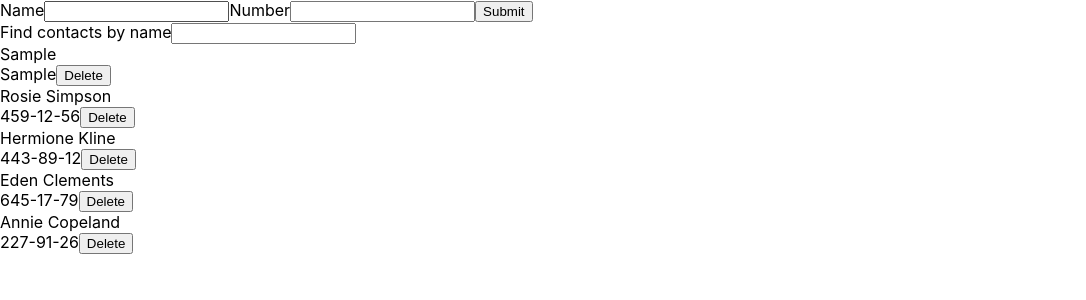
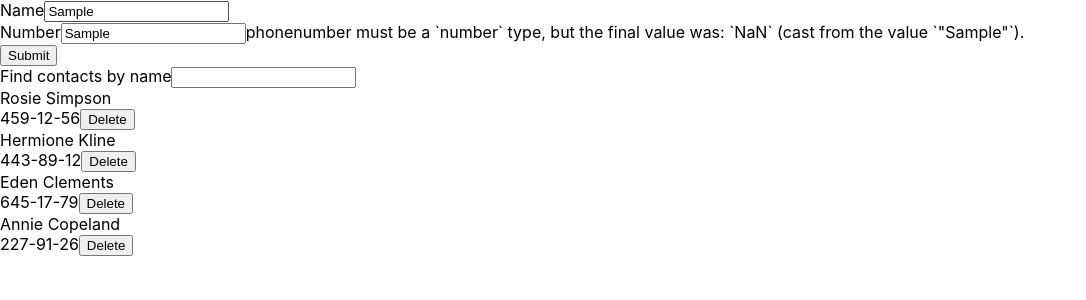
Before and after one commit to OlexTS/react-project, a React (Vite) app: page / in a window 1280 px wide. Both pictures are taken after typing "Sample", "Sample" into the empty fields and a click on the button "Submit". Shown: the top 300 px of the page, without its empty margins (0-1086 px from the left). Built offline with nearby package versions, Linux system fonts and the light colour scheme.

Commit message:
add base validation to searchform

```diff
--- a/package.json
+++ b/package.json
@@ -15,7 +15,8 @@
     "react": "^18.3.1",
     "react-dom": "^18.3.1",
     "react-icons": "^5.3.0",
-    "yup": "^1.4.0"
+    "yup": "^1.4.0",
+    "yup-phone": "^1.3.2"
   },
   "devDependencies": {
     "@eslint/js": "^9.13.0",
--- a/src/components/ContactForm/ContactForm.jsx
+++ b/src/components/ContactForm/ContactForm.jsx
@@ -1,5 +1,16 @@
 import { useId } from "react";
-import { Field, Form, Formik } from "formik";
+import { Field, Form, Formik, ErrorMessage } from "formik";
+import * as Yup from "yup";
+
+const ContactSchema = Yup.object().shape({
+  contactname: Yup.string()
+    .min(3, "Your name is too short")
+    .max(30, "Your name is too long")
+    .required("This option is required"),
+  phonenumber: Yup.number("This fild must be a number type").required(
+    "Required"
+  ),
+});
 
 const ContactForm = ({ onAddContacts }) => {
   const nameId = useId();
@@ -17,13 +28,24 @@ const ContactForm = ({ onAddContacts }) => {
     actions.resetForm();
   };
   return (
-    <Formik initialValues={initialState} onSubmit={handleSubmit}>
+    <Formik
+      initialValues={initialState}
+      onSubmit={handleSubmit}
+      validationSchema={ContactSchema}
+    >
       <Form>
-        <label htmlFor={nameId}>Name</label>
-        <Field type="text" name="contactname" id={nameId} />
+        <div>
+          <label htmlFor={nameId}>Name</label>
+          <Field type="text" name="contactname" id={nameId} />
+          <ErrorMessage name="contactname" component='span'/>
+        </div>
 
-        <label htmlFor={numberId}>Number</label>
-        <Field type="text" name="phonenumber" id={numberId} />
+        <div>
+          <label htmlFor={numberId}>Number</label>
+          <Field type="text" name="phonenumber" id={numberId} />
+          <ErrorMessage name="phonenumber" component='span'/>
+        </div>
+
         <button type="submit">Submit</button>
       </Form>
     </Formik>
```
Also changed, not shown: 1 other file (tests, documents, lock files or other folders).
